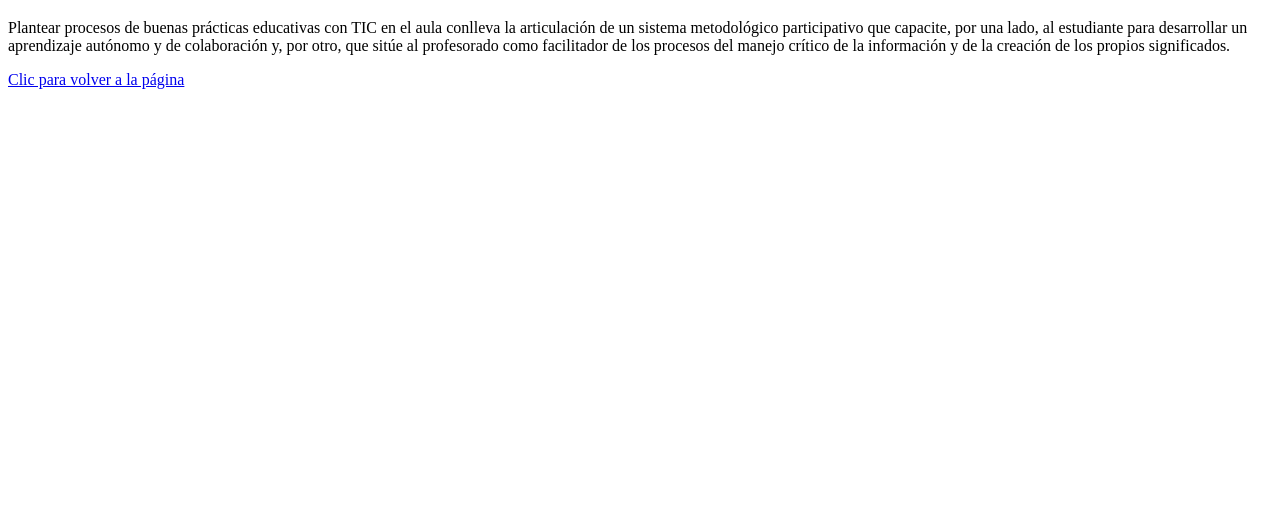
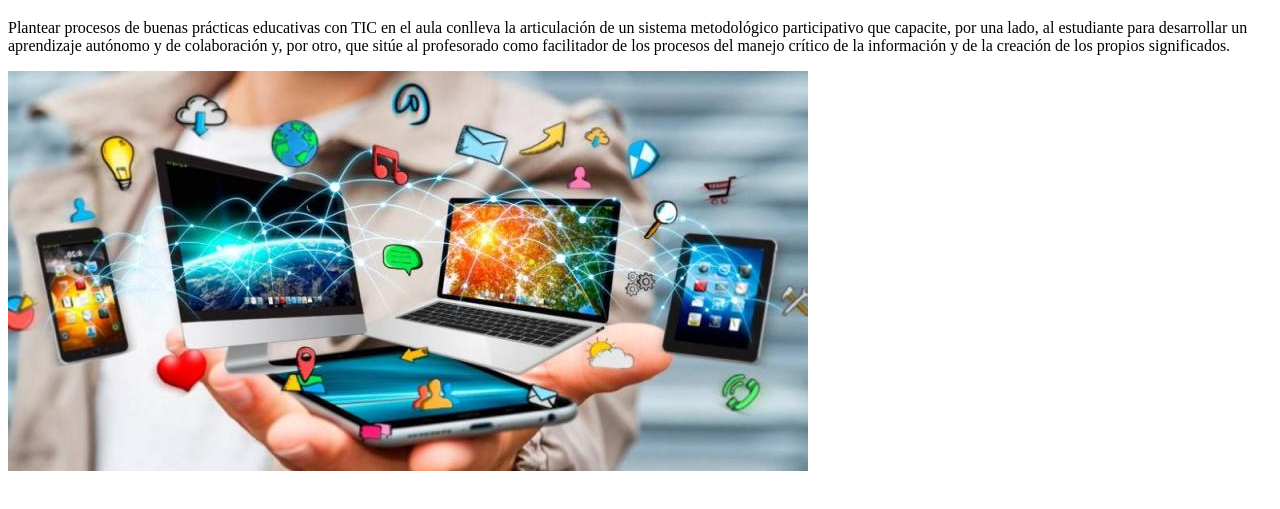
Before and after one commit to paulaacc5/miweb, a plain HTML site: page prácticas.html in a window 1280 px wide. Shown: the part 61-570 px from the top of the page. Drawn offline with Linux system fonts and the light colour scheme.

Commit message:
Add files via upload

```diff
--- a/prácticas.html
+++ b/prácticas.html
@@ -6,6 +6,8 @@
     <body>
         <h1>Parte práctica</h1>
         <p>Plantear procesos de buenas prácticas educativas con TIC en el aula conlleva la articulación de un sistema metodológico participativo que capacite, por una lado, al estudiante para desarrollar un aprendizaje autónomo y de colaboración y, por otro, que sitúe al profesorado como facilitador de los procesos del manejo crítico de la información y de la creación de los propios significados.</p>
-        <a href="index.html"> Clic para volver a la página </a>
+        <a href="index.html">
+            <img src="imagentic.jpg">
+        </a>
     </body>
 </html>
```
Also changed, not shown: index.html (+2 -3 lines), teoria.html (+3 -0 lines), imagentic.jpg (added).
